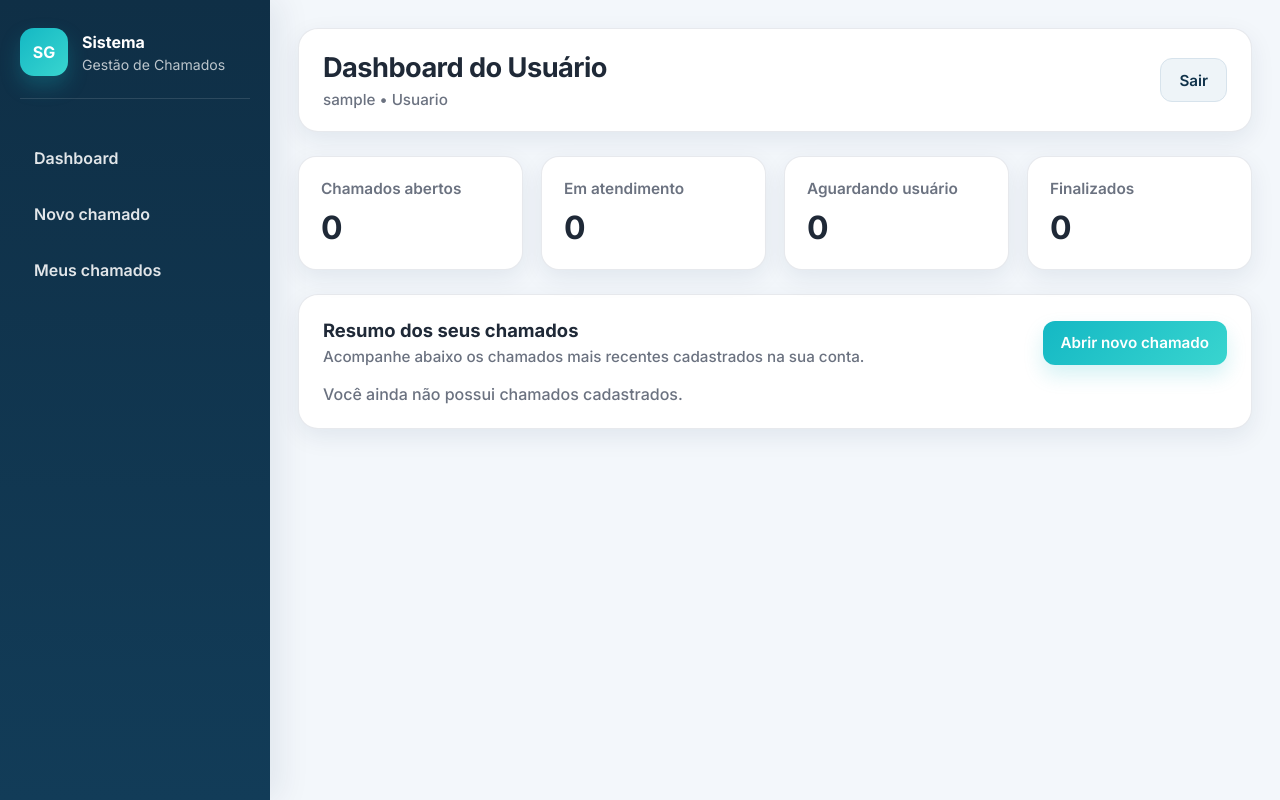
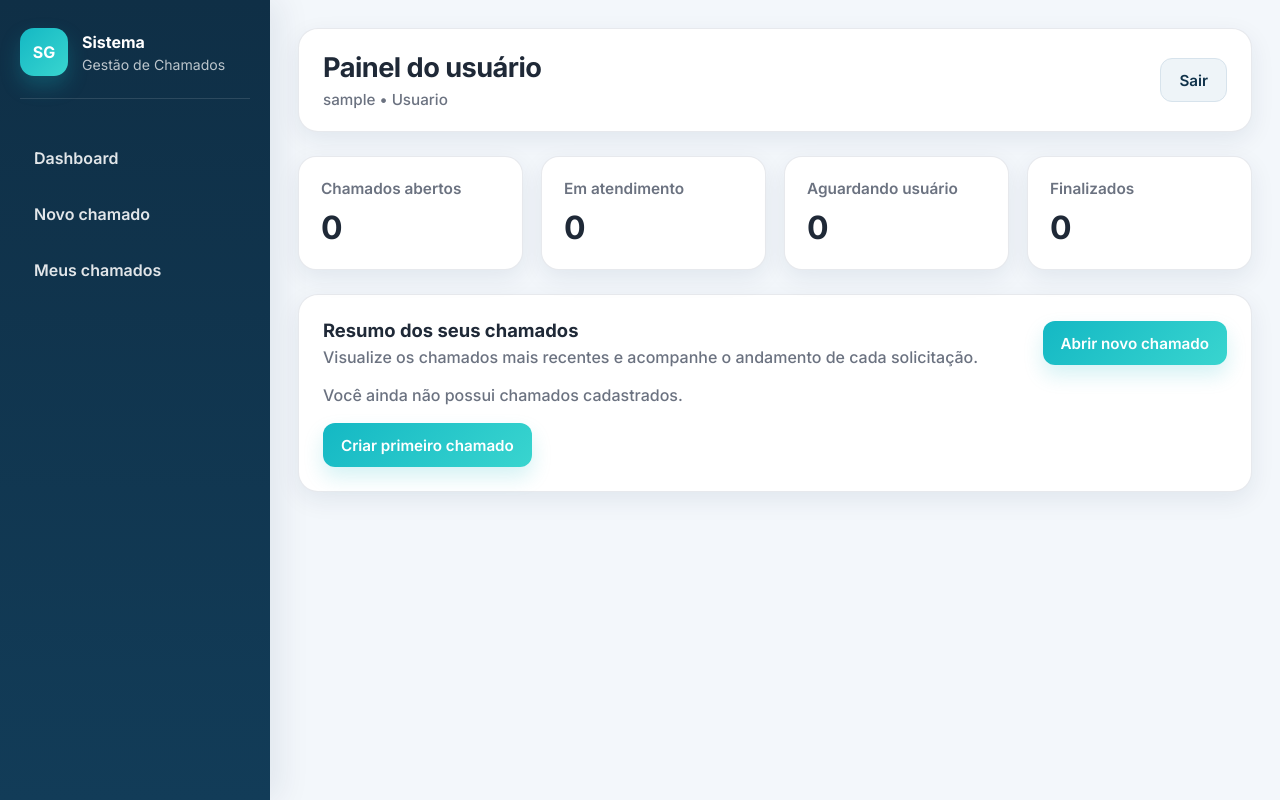
Before and after one commit to clawdyno0-png/sistema-chamados, a Flask app: page /dashboard/usuario in a window 1280 px wide. Run offline with Flask 3, Linux system fonts and the light colour scheme; the visitor is signed in with stand-in values (Sample User, id 1); data that the repository does not hold is empty.

Commit message:
Update dashboard_usuario.html

```diff
--- a/templates/dashboard_usuario.html
+++ b/templates/dashboard_usuario.html
@@ -1,42 +1,45 @@
 {% extends "base.html" %}
 
 {% block title %}Dashboard do Usuário{% endblock %}
-{% block page_title %}Dashboard do Usuário{% endblock %}
+
+{% block page_title %}Painel do usuário{% endblock %}
+{% block page_subtitle %}
+Acompanhe seus chamados, status de atendimento e últimas atualizações.
+{% endblock %}
 
 {% block content %}
-
 <div class="dashboard-grid">
   <div class="dashboard-card">
     <h3>Chamados abertos</h3>
-      <div class="number">{{ total_aberto }}</div>
+    <p class="number">{{ total_aberto }}</p>
   </div>
 
   <div class="dashboard-card">
     <h3>Em atendimento</h3>
-      <div class="number">{{ total_atendimento }}</div>
+    <p class="number">{{ total_atendimento }}</p>
   </div>
 
   <div class="dashboard-card">
     <h3>Aguardando usuário</h3>
-      <div class="number">{{ total_aguardando }}</div>
+    <p class="number">{{ total_aguardando }}</p>
   </div>
 
   <div class="dashboard-card">
     <h3>Finalizados</h3>
-      <div class="number">{{ total_finalizado }}</div>
+    <p class="number">{{ total_finalizado }}</p>
   </div>
 </div>
 
 <div class="content-section">
-    <div style="display: flex; justify-content: space-between; align-items: center; gap: 16px; flex-wrap: wrap; margin-bottom: 18px;">
+  <div style="display: flex; justify-content: space-between; align-items: center; gap: 12px; flex-wrap: wrap; margin-bottom: 18px;">
     <div>
       <h2 style="margin-bottom: 6px;">Resumo dos seus chamados</h2>
-        <p class="page-subtitle" style="margin: 0;">
-          Acompanhe abaixo os chamados mais recentes cadastrados na sua conta.
+      <p class="empty-text" style="margin: 0;">
+        Visualize os chamados mais recentes e acompanhe o andamento de cada solicitação.
       </p>
     </div>
 
-      <a href="{{ url_for('novo_chamado') }}" class="btn">
+    <a class="btn" href="{{ url_for('novo_chamado') }}">
       Abrir novo chamado
     </a>
   </div>
@@ -46,36 +49,50 @@
       <table>
         <thead>
           <tr>
+            <th>Protocolo</th>
             <th>Título</th>
+            <th>Categoria</th>
             <th>Prioridade</th>
             <th>Status</th>
-              <th>Criado em</th>
+            <th>Última atualização</th>
             <th>Ação</th>
           </tr>
         </thead>
 
         <tbody>
-            {% for chamado in chamados %}
+          {% for chamado in chamados[:5] %}
             <tr>
+              <td>
+                <strong>{{ chamado.protocolo or ('CH-' ~ chamado.id) }}</strong>
+              </td>
               <td>{{ chamado.titulo }}</td>
-                <td>{{ chamado.prioridade }}</td>
+              <td>{{ chamado.categoria }}</td>
+              <td>
+                {% if chamado.prioridade == "Alta" %}
+                  <span class="badge badge-prioridade-alta">Alta</span>
+                {% elif chamado.prioridade == "Média" %}
+                  <span class="badge badge-prioridade-media">Média</span>
+                {% else %}
+                  <span class="badge badge-prioridade-baixa">Baixa</span>
+                {% endif %}
+              </td>
               <td>
                 {% if chamado.status == "Aberto" %}
                   <span class="badge badge-novo">Aberto</span>
                 {% elif chamado.status == "Em atendimento" %}
                   <span class="badge badge-andamento">Em atendimento</span>
                 {% elif chamado.status == "Aguardando usuário" %}
-                    <span class="badge" style="background: rgba(245, 158, 11, 0.14); color: #b45309;">
-                      Aguardando usuário
-                    </span>
+                  <span class="badge badge-aguardando">Aguardando usuário</span>
                 {% else %}
                   <span class="badge badge-resolvido">Finalizado</span>
                 {% endif %}
               </td>
-                <td>{{ chamado.data_criacao.strftime('%d/%m/%Y %H:%M') }}</td>
               <td>
-                  <a href="{{ url_for('detalhe_chamado', id=chamado.id) }}" class="btn btn-secondary-header">
-                    Ver detalhes
+                {{ chamado.data_atualizacao.strftime('%d/%m/%Y %H:%M') if chamado.data_atualizacao else '-' }}
+              </td>
+              <td>
+                <a class="btn btn-success" href="{{ url_for('detalhe_chamado', id=chamado.id) }}">
+                  Ver
                 </a>
               </td>
             </tr>
@@ -83,11 +100,20 @@
         </tbody>
       </table>
     </div>
+
+    <div class="actions-row" style="margin-top: 18px;">
+      <a class="btn btn-secondary-header" href="{{ url_for('meus_chamados') }}">
+        Ver todos os chamados
+      </a>
+    </div>
   {% else %}
-      <p class="empty-text">
-        Você ainda não possui chamados cadastrados.
-      </p>
+    <p class="empty-text">Você ainda não possui chamados cadastrados.</p>
+
+    <div class="actions-row" style="margin-top: 18px;">
+      <a class="btn" href="{{ url_for('novo_chamado') }}">
+        Criar primeiro chamado
+      </a>
+    </div>
   {% endif %}
 </div>
-
 {% endblock %}
```
Lines whose indentation alone changed are shown as unchanged.
